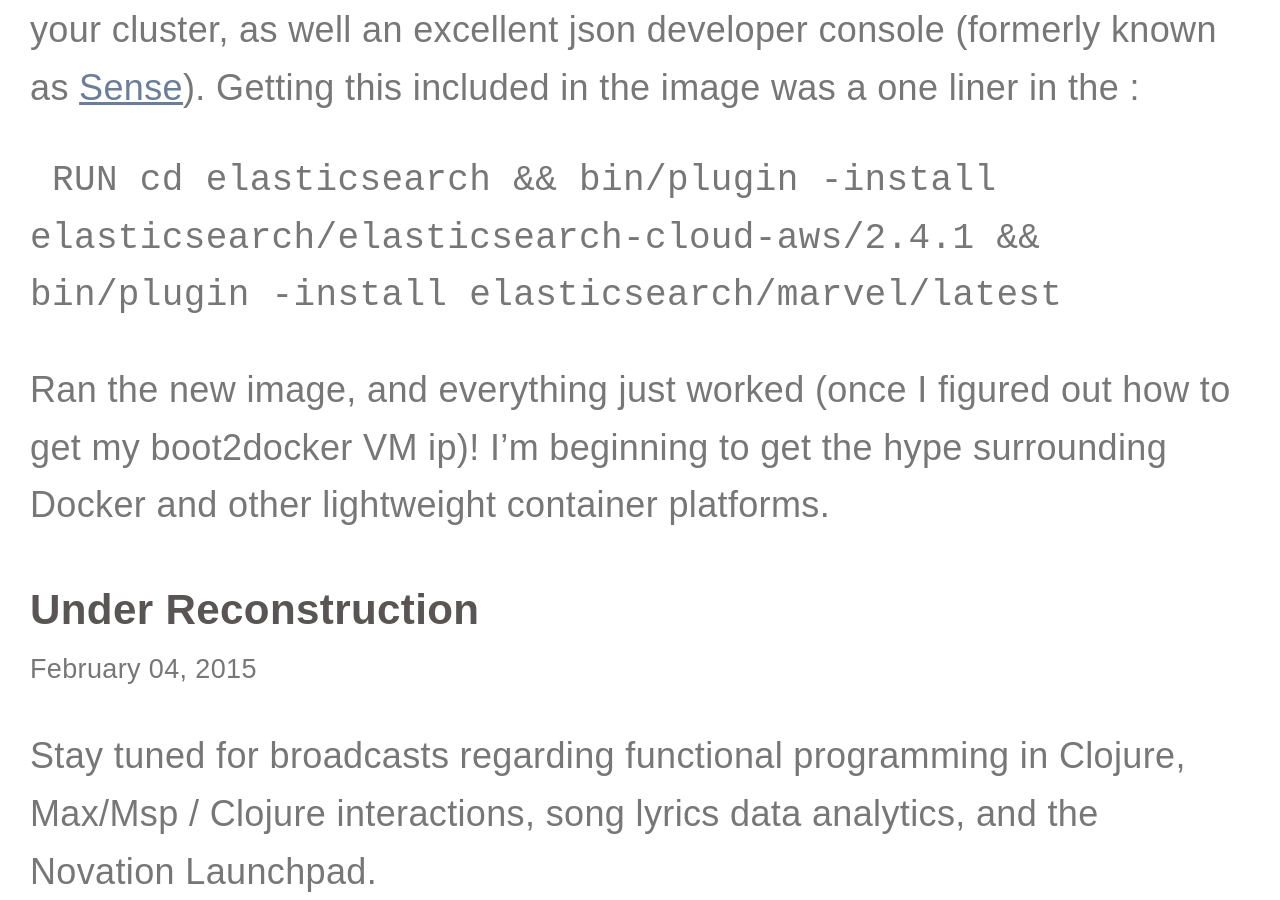
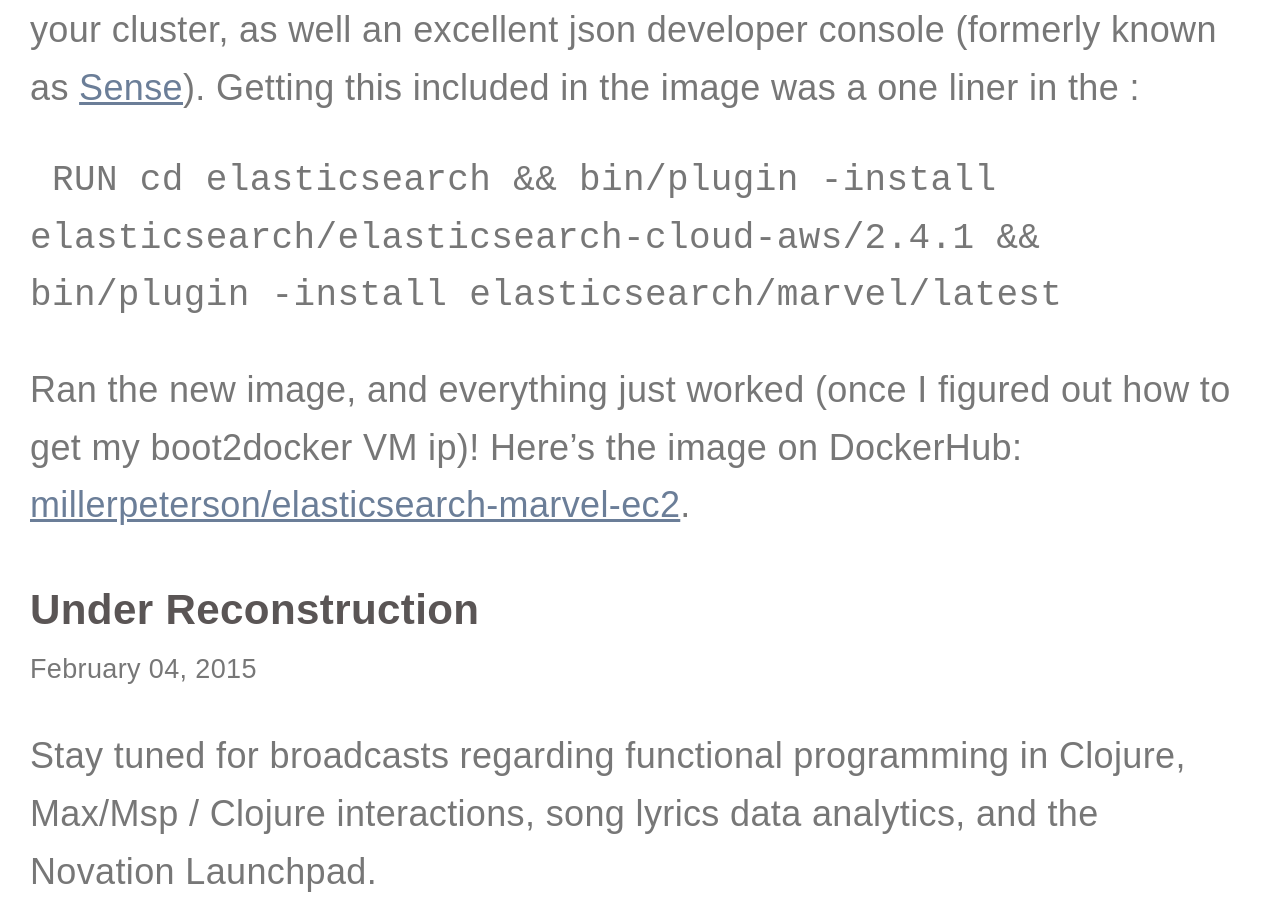
Before and after one commit to millerpeterson/millerpeterson.github.io, a Jekyll site: the page built from index.html, in a window 1280 px wide and 900 px high, scrolled down 1093 px. Built offline with Jekyll 4.4.1, drawn with Linux system fonts in a browser that asks for light colours; some of the changed text lies outside the part shown.

Commit message:
I'm anal

````diff
--- a/_posts/2015-03-05-elasticsearch-marvel-docker.markdown
+++ b/_posts/2015-03-05-elasticsearch-marvel-docker.markdown
@@ -1,6 +1,6 @@
 ---
 layout: post
-title:  Running ElasticSearch + Marvel in Docker.
+title:  Running ElasticSearch + Marvel in Docker
 date:   2015-03-05 23:55:22
 ---
 
@@ -16,4 +16,4 @@
  RUN cd elasticsearch && bin/plugin -install elasticsearch/elasticsearch-cloud-aws/2.4.1 && bin/plugin -install elasticsearch/marvel/latest
  ```
 
-Ran the new image, and everything just worked (once I figured out how to get my boot2docker VM ip)! I'm beginning to get the hype surrounding Docker and other lightweight container platforms.
+Ran the new image, and everything just worked (once I figured out how to get my boot2docker VM ip)! Here's the image on DockerHub: [millerpeterson/elasticsearch-marvel-ec2](https://registry.hub.docker.com/u/millerpeterson/elasticsearch-marvel-ec2/).
````
